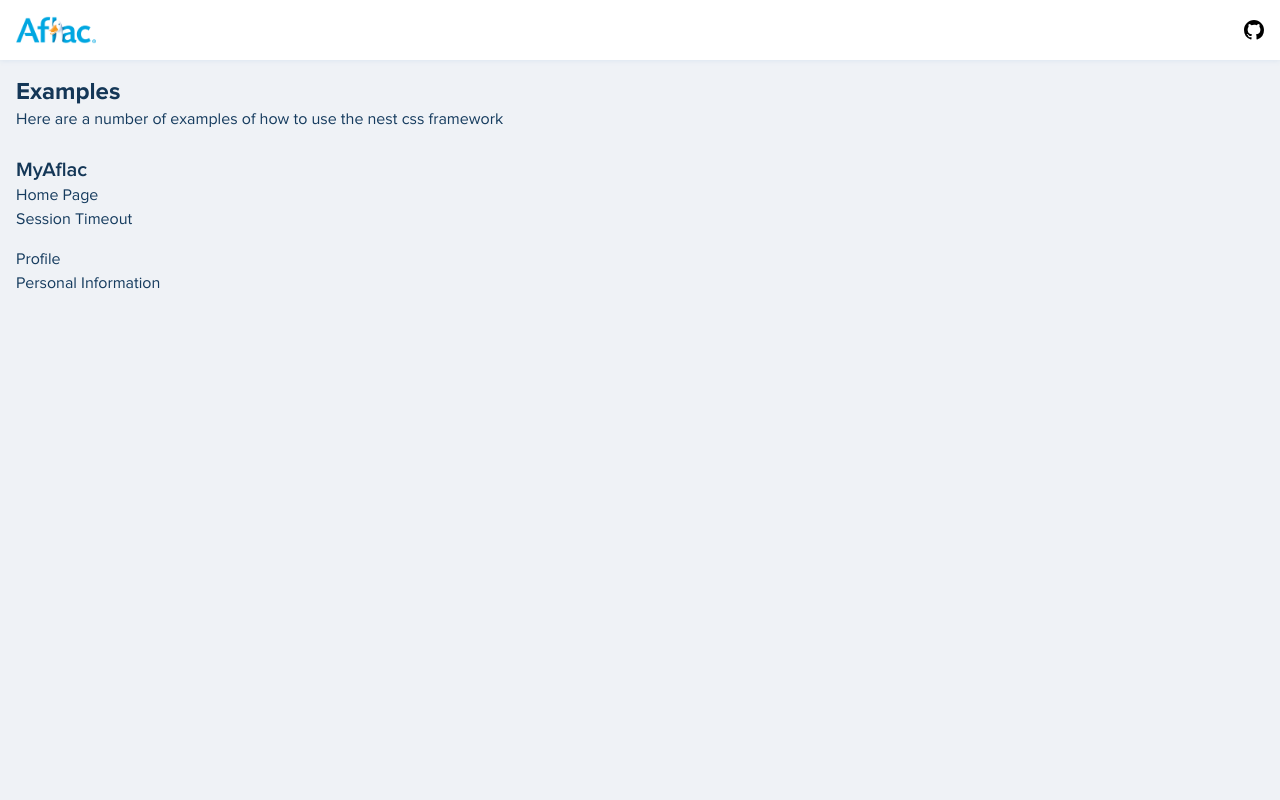
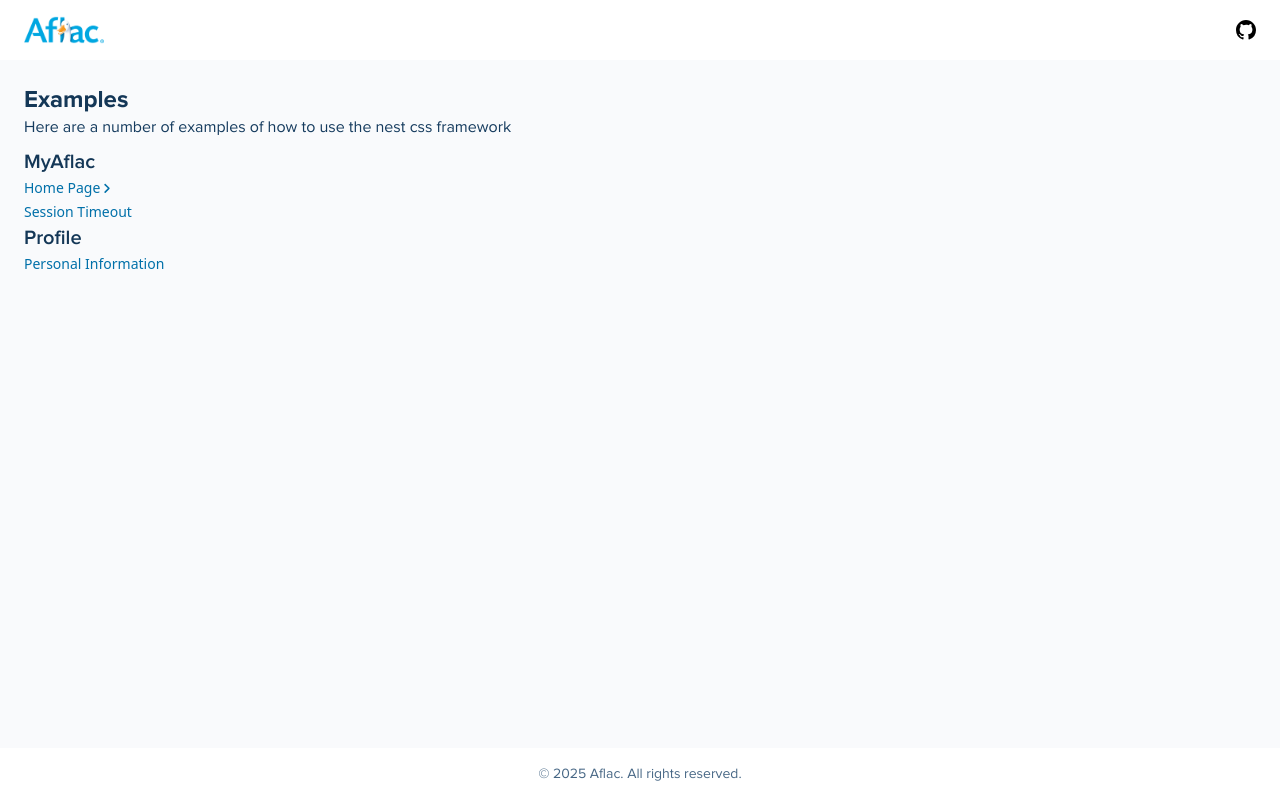
Before and after one commit to barry-napier/nest-css, a website: page public/examples/index.html in a window 1280 px wide. Drawn offline with Linux system fonts and the light colour scheme; files whose address does not match are found by name; a web font is replaced by a local one.

Commit message:
refactor: Restructure HTML layout and update CSS classes for improved component organization
- Refactored HTML structure to enhance readability and maintainability, introducing a new app-container and app-content layout.
- Updated header and footer classes to align with new naming conventions, replacing app-header and app-footer with header and footer.
- Enhanced CSS with new utility classes and improved component styles for better visual consistency.
- Added new link styles and adjusted button component layouts for a more cohesive design.

```diff
--- a/public/examples/index.html
+++ b/public/examples/index.html
@@ -7,6 +7,8 @@
     <link rel="stylesheet" href="../css/nest.css" />
   </head>
   <body>
+    <div class="app-container">
+      <div class="app-content">
         <header class="app-header">
           <div>
             <a href="/">
@@ -24,7 +26,7 @@
           </div>
         </header>
 
-    <main class="flex flex-1 flex-col gap-4 p-4">
+        <main class="app-main">
           <section>
             <h1 class="heading--1">Examples</h1>
             <p class="paragraph">Here are a number of examples of how to use the nest css framework</p>
@@ -33,21 +35,44 @@
             <h2 class="heading--2">MyAflac</h2>
             <ul>
               <li>
-            <a href="/examples/myaflac/home.html" class="link">Home Page</a>
+                <a href="/examples/myaflac/home.html" class="link">
+                  <span>Home Page</span>
+                  <svg
+                    xmlns="http://www.w3.org/2000/svg"
+                    width="6"
+                    height="10"
+                    viewBox="0 0 8 13"
+                    fill="none"
+                    class="rotate-180"
+                  >
+                    <path
+                      d="M7.24003 10.3201L2.88003 6.00006L7.17003 1.71006C7.26376 1.6171 7.33815 1.5065 7.38892 1.38464C7.43969 1.26278 7.46583 1.13207 7.46583 1.00006C7.46583 0.868048 7.43969 0.737343 7.38892 0.615483C7.33815 0.493624 7.26376 0.383023 7.17003 0.29006C6.98267 0.103809 6.72922 -0.000732422 6.46503 -0.000732422C6.20085 -0.000732422 5.94739 0.103809 5.76003 0.29006L0.760031 5.29006C0.57378 5.47742 0.469238 5.73087 0.469238 5.99506C0.469238 6.25925 0.57378 6.5127 0.760031 6.70006L5.83003 11.7701C6.01629 11.9548 6.26769 12.059 6.53003 12.0601C6.66164 12.0608 6.7921 12.0356 6.91394 11.9858C7.03577 11.9361 7.14659 11.8627 7.24003 11.7701C7.33837 11.6766 7.41667 11.5642 7.47018 11.4396C7.52369 11.3149 7.55128 11.1807 7.55128 11.0451C7.55128 10.9094 7.52369 10.7752 7.47018 10.6506C7.41667 10.5259 7.33837 10.4135 7.24003 10.3201Z"
+                      fill="currentColor"
+                    />
+                  </svg>
+                </a>
               </li>
               <li>
-            <a href="/examples/myaflac/session-timeout.html">Session Timeout</a>
+                <a href="/examples/myaflac/session-timeout.html" class="link">Session Timeout</a>
               </li>
             </ul>
           </section>
           <section>
-        <h2>Profile</h2>
+            <h2 class="heading--2">Profile</h2>
             <ul>
               <li>
-            <a href="/examples/profile/personal-information.html">Personal Information</a>
+                <a href="/examples/profile/personal-information.html" class="link">Personal Information</a>
               </li>
             </ul>
           </section>
         </main>
+
+        <footer class="app-footer">
+          <div>
+            <p>© 2025 Aflac. All rights reserved.</p>
+          </div>
+        </footer>
+      </div>
+    </div>
   </body>
 </html>
--- /dev/null
+++ b/src/components/layout/app-layout.css
@@ -0,0 +1,124 @@
+/*
+* file: src/components/layout/app-layout.css
+* description: Application layout component styles.
+* This file defines the styles for application layout components including container, sidebar, header, main content, and footer.
+*
+* USAGE RULES:
+* - These classes are for application-level layouts (not individual components)
+* - Always use .app-container as the root wrapper for full-page layouts
+* - Use .app-sidebar only when you need a persistent global navigation sidebar
+* - .app-content must always wrap header, main, and footer sections
+* - These classes should not be mixed with generic layout classes (.header, .footer, etc.)
+*/
+
+@layer components {
+  /*
+  * .app-container
+  * PURPOSE: Root container for full-page application layouts
+  * WHEN TO USE:
+  *   - Main application pages (dashboard, settings, etc.)
+  *   - Pages that need full viewport height
+  *   - Pages with consistent header/footer structure
+  * RULES:
+  *   - Must be the outermost wrapper (after <body>)
+  *   - Only one per page
+  *   - Always contains .app-content
+  *   - Can optionally contain .app-sidebar
+  *   - Responsive: flex-col on mobile, flex-row on desktop
+  */
+  .app-container {
+    @apply flex min-h-screen flex-col md:flex-row;
+  }
+
+  /*
+  * .app-sidebar
+  * PURPOSE: Persistent global navigation sidebar for application layouts
+  * WHEN TO USE:
+  *   - Applications with complex navigation (dashboard, admin panels)
+  *   - When you need persistent navigation that doesn't scroll
+  *   - Multi-level navigation structures
+  * RULES:
+  *   - Must be a direct child of .app-container
+  *   - Mobile: Full width at bottom (order-last)
+  *   - Desktop: Fixed width on left (order-first)
+  *   - Only one per page
+  *   - Mobile: h-16 (64px height)
+  *   - Desktop: w-20 (80px width)
+  *   - Should contain navigation elements only
+  */
+  .app-sidebar {
+    @apply order-last h-16 w-full bg-white shadow-lg md:order-first md:h-auto md:w-20 md:shadow-md;
+  }
+
+  /*
+  * .app-content
+  * PURPOSE: Main content wrapper that contains header, main, and footer
+  * WHEN TO USE:
+  *   - Always used with .app-container
+  *   - When you need a structured layout with header/footer
+  * RULES:
+  *   - Must be a direct child of .app-container
+  *   - Must contain .app-header, .app-main, and .app-footer in that order
+  *   - Only one per page
+  *   - Mobile: Takes full width and height minus bottom nav
+  *   - Desktop: Takes remaining width after sidebar (flex-1)
+  */
+  .app-content {
+    @apply flex flex-1 flex-col;
+  }
+
+  /*
+  * .app-header
+  * PURPOSE: Application header with branding and primary navigation
+  * WHEN TO USE:
+  *   - Pages that need consistent branding
+  *   - When you have global navigation elements
+  *   - Applications with user authentication
+  * RULES:
+  *   - Must be the first child of .app-content
+  *   - Should contain logo and primary navigation only
+  *   - Height is fixed (py-4 = 32px total)
+  *   - Always has white background and subtle shadow
+  *   - Use flex layout for logo and navigation alignment
+  */
+  .app-header {
+    @apply flex items-center justify-between bg-white px-6 py-4 shadow-sm;
+  }
+
+  /*
+  * .app-main
+  * PURPOSE: Main content area for page-specific content
+  * WHEN TO USE:
+  *   - Always used with .app-container layout
+  *   - For the primary content of each page
+  * RULES:
+  *   - Must be between .app-header and .app-footer
+  *   - Takes remaining height (flex-1)
+  *   - Has consistent padding (p-6 = 24px)
+  *   - Light gray background to distinguish from header/footer
+  *   - Should contain page-specific content only
+  *   - Mobile: Bottom padding to account for footer + bottom nav
+  */
+  .app-main {
+    @apply flex-1 bg-gray-50 p-6 pb-32 md:pb-6;
+  }
+
+  /*
+  * .app-footer
+  * PURPOSE: Application footer with copyright and secondary links
+  * WHEN TO USE:
+  *   - Pages that need consistent footer branding
+  *   - When you have legal links or secondary navigation
+  * RULES:
+  *   - Must be the last child of .app-content
+  *   - Should contain copyright and secondary links only
+  *   - Height is fixed (py-4 = 32px total)
+  *   - Always has white background
+  *   - Centered content layout
+  *   - Smaller text size for secondary information
+  *   - Mobile: Visible above bottom navigation
+  */
+  .app-footer {
+    @apply flex items-center justify-center bg-white px-6 py-4 text-sm text-gray-600;
+  }
+}
--- a/src/components/layout/footer.css
+++ b/src/components/layout/footer.css
@@ -4,11 +4,11 @@
 */
 
 @layer components {
-  .app-footer {
+  .footer {
     @apply bg-gray-200 p-4 text-center text-white;
   }
 
-  .app-footer p {
+  .footer p {
     @apply text-sm;
   }
 }
--- a/src/components/layout/header.css
+++ b/src/components/layout/header.css
@@ -4,7 +4,7 @@
 */
 
 @layer components {
-  .app-header {
+  .header {
     @apply flex items-center justify-between bg-white p-4 text-gray-800 shadow-md;
     box-shadow: 0 1px 5px 0 #6297ca21;
   }
--- /dev/null
+++ b/src/components/text/link.css
@@ -0,0 +1,20 @@
+/*
+* file: src/components/text/link.css
+* description: Link component styles.
+* This file defines the styles for link components based on the design system specifications.
+* Includes default state, hover state, and accessibility considerations.
+*/
+
+@layer components {
+  .link {
+    @apply flex items-center gap-1 text-sm leading-6 font-medium text-light-blue-700 transition-all duration-200 hover:gap-2 hover:text-light-blue-800 focus:ring-2 focus:ring-light-blue-500 focus:outline-none;
+  }
+
+  .link--muted {
+    @apply text-gray-600 hover:text-gray-800;
+  }
+
+  .link--disabled {
+    @apply cursor-not-allowed text-gray-400 no-underline hover:no-underline;
+  }
+}
--- a/src/styles.css
+++ b/src/styles.css
@@ -30,10 +30,12 @@
 @import './components/layout/hr.css';
 @import './components/layout/lists.css';
 @import './components/layout/tables.css';
+@import './components/layout/app-layout.css';
 
 /* Text Components */
 @import './components/text/heading.css';
 @import './components/text/paragraph.css';
+@import './components/text/link.css';
 
 /* Utilities */
 @import './utilities/text.css';
```
Also changed, not shown: public/examples/myaflac/home.html (added, +49 -0 lines), public/index.html (+10 -6 lines), public/css/nest.css. Lines whose indentation alone changed are shown as unchanged.
